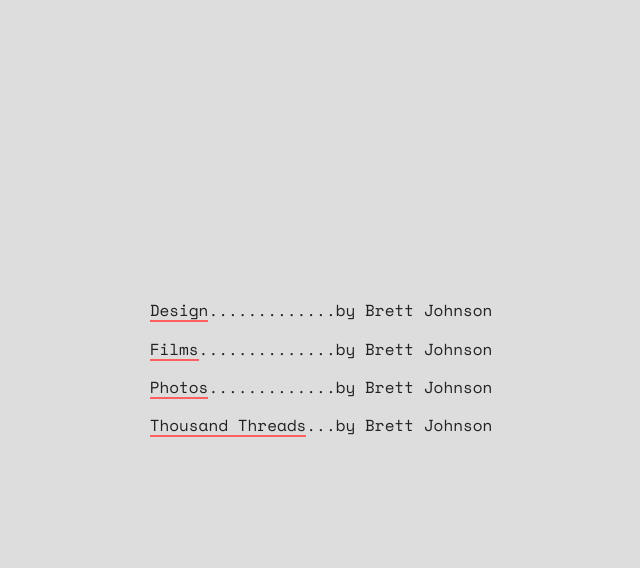
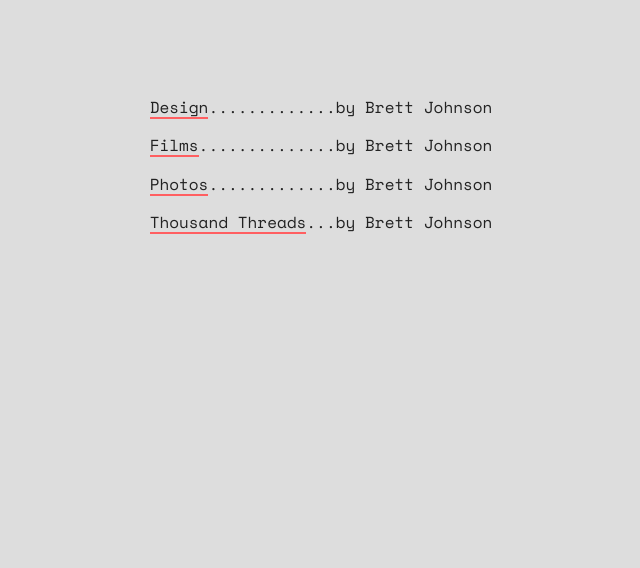
Before and after one commit to brettmjohnson/bybrettjohnson_2021, a plain HTML site: page index.html in a window 1280 px wide. Shown: the whole page, without its empty margins (319-959 px from the left). Drawn offline with nearby package versions, Linux system fonts and the light colour scheme.

Commit message:
Back to the top

```diff
--- a/css/main.css
+++ b/css/main.css
@@ -98,8 +98,7 @@ body {
   color: var(--dark-gray);
   background-color: var(--white);
   display: grid;
-  place-items: center;
-  height: 100vh;
+  place-items: start center;
 }
 
 a {
@@ -120,7 +119,7 @@ nav ul {
   grid-gap: 1rem;
   list-style: none;
   margin: 0;
-  padding: 4rem 0.75rem 8rem 0.75rem;
+  padding: 6rem 0.75rem;
 }
 
 /* ==========================================================================
```
